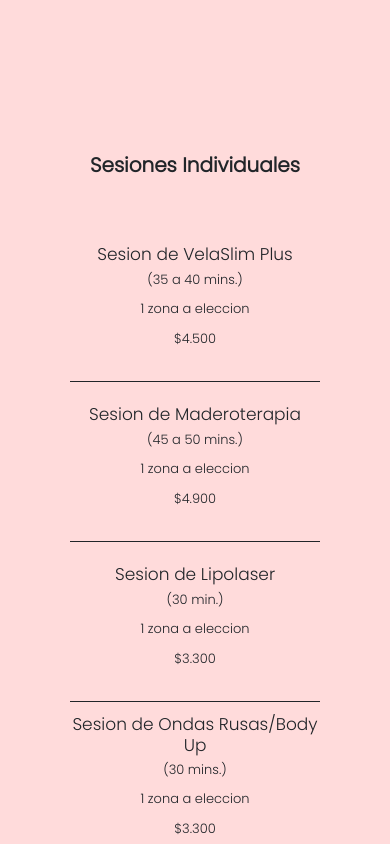
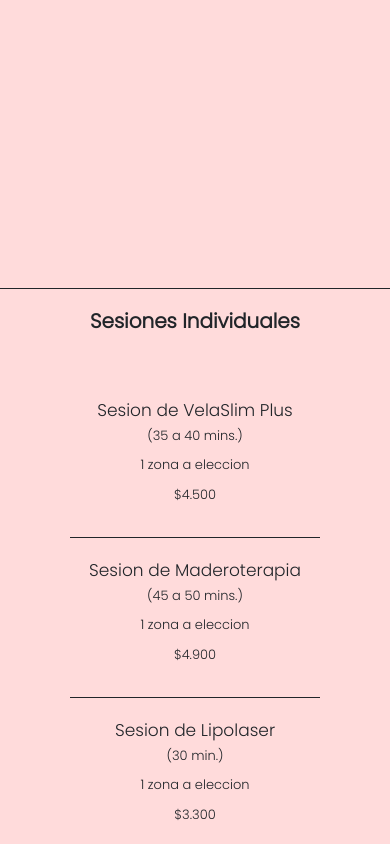
Before and after one commit to CamilaRicaud/Sitioweb-Estetica-Leau, a website: page paginas/tratamientos-corporales.html in a window 390 px wide. Shown: the part 9520-10364 px from the top of the page. Drawn offline with nearby package versions, Linux system fonts and the light colour scheme; a web font is replaced by a local one.

Commit message:
reduje el tamanio de los iconos de redes en el disenio responsive para celular, realice cambio de tamanio de filas en el grids de tratamiento corporal

```diff
--- a/scss/_tratamientoscorporales.scss
+++ b/scss/_tratamientoscorporales.scss
@@ -89,16 +89,17 @@
 }
 @media screen and (max-width:768px){
     .gridstratamientoscorporales{
-        grid-template-columns:0.2fr 0.7fr 2fr  0.2fr;
-        grid-template-rows: 0.2fr 0.2fr 0.3fr 5fr 2fr 0.1fr 0.1fr;
+        grid-template-columns:0.2fr 2fr  0.2fr;
+        grid-template-rows: 0.1fr 0.1fr 0.3fr 3.7fr 1fr 1.5fr 0.1fr 0.1fr;
         grid-template-areas:
-        "header header header header"
-        ". titulo titulo ."
-        ". main main ."
-        "individuales individuales combos combos"
-        ". descripcion descripcion ."
-        ". arriba arriba ."
-        ". footer footer .";
+        "header header header"
+        ". titulo ."
+        ". main ."
+        ". combos ."
+        ". individuales."
+        ". descripcion ."
+        ". arriba ."
+        ". footer .";
         .headercorporales{
             justify-content: space-between;
             text-align: end;
@@ -117,6 +118,7 @@
         }
         .individualestratamientoscorp{
             border-right: none;
+            border-top: solid 0.1rem;
         }
     }
     .whatsapp{
@@ -133,7 +135,7 @@
 @media screen and (max-width:500px){
     .gridstratamientoscorporales{
         grid-template-columns: 1fr;
-        grid-template-rows: 0.1fr 0.1fr 0.1fr 6.5fr 1fr 0.1fr 0.1fr;
+        grid-template-rows: 0.1fr 0.1fr 0.2fr 8.5fr 1.4fr 1.2fr 0.1fr 0.1fr;
         grid-template-areas:
         "header"
         "titulo"
--- a/scss/_variables.scss
+++ b/scss/_variables.scss
@@ -1,2 +1,2 @@
 $tamanioprincipalredes:9rem;
-$tamaniosecundarioredes:7rem;
+$tamaniosecundarioredes:6rem;
--- a/scss/estilos.scss
+++ b/scss/estilos.scss
@@ -114,7 +114,6 @@
     }
     .footerhome{
         grid-area: footer;
-        height: 11rem;
         display: flex;
         flex-direction: row;
         align-items: center;
@@ -166,7 +165,7 @@
         "footer";
         .headerhome{
             justify-content: space-between;
-            text-align: end;
+            text-align: start;
         }
     }
     .imagenprincipal{
```
Also changed, not shown: CSS/estilos.css, 1 other file.
